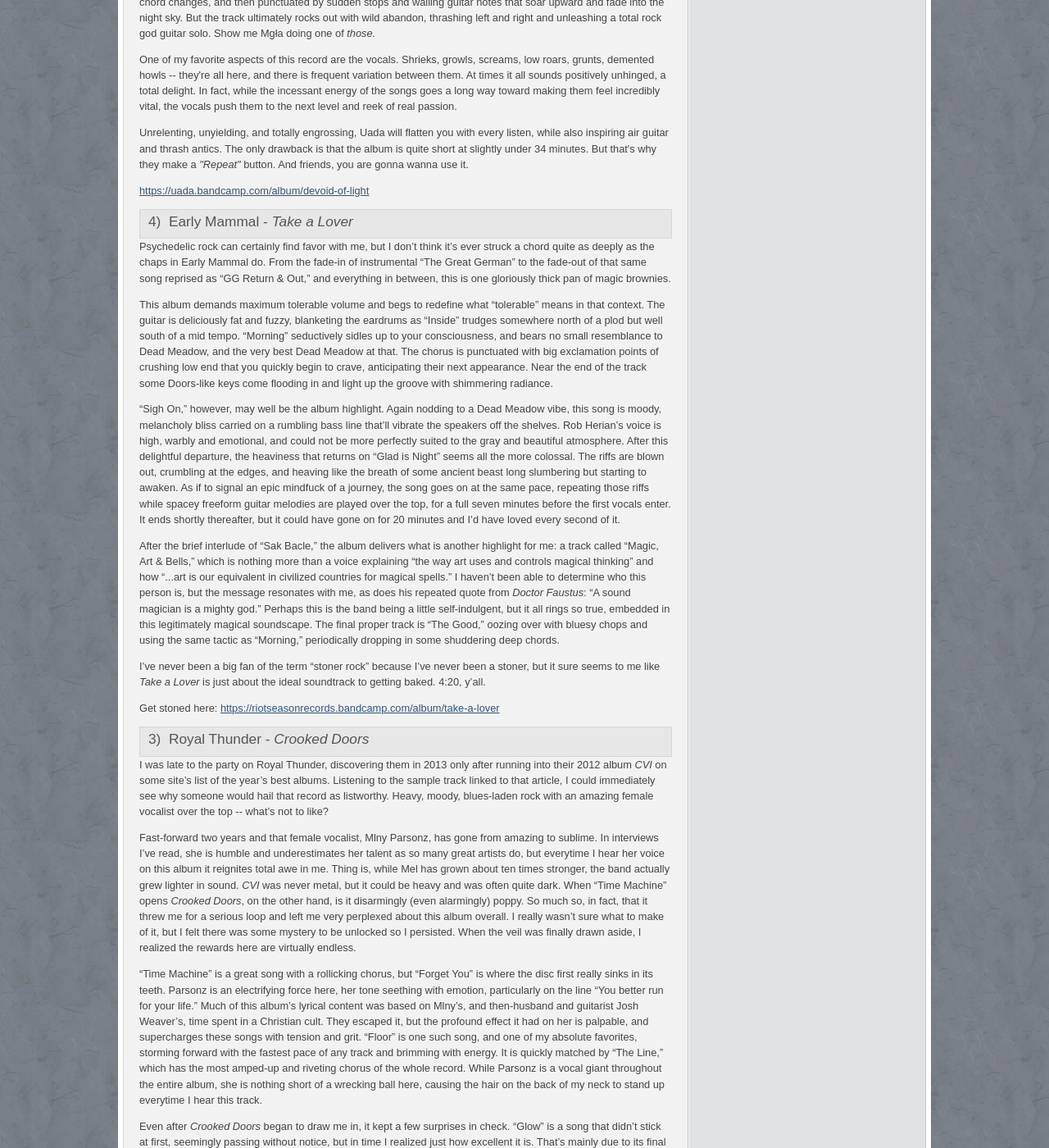
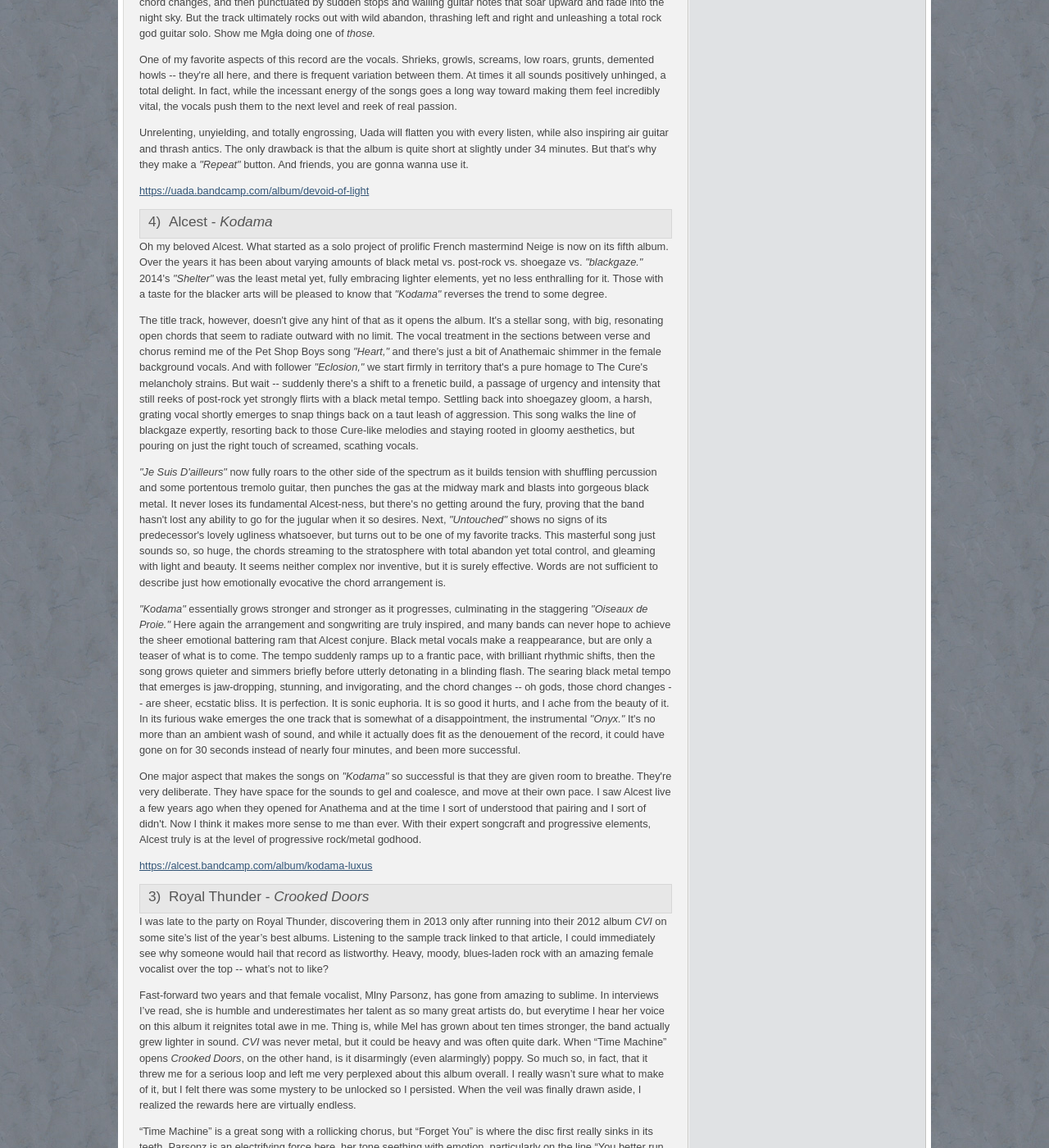
Before and after one commit to luminouscode/luminouscode.fimbulgnosis.com, a Jekyll site: the page built from valecnik/2016_reviews.html, in a window 1280 px wide and 1400 px high, scrolled down 8372 px. Shown: the whole window at 82% size. Built offline with Jekyll 4.4.1, drawn with Linux system fonts in a browser that asks for light colours.

Commit message:
Update 4th review

```diff
--- a/valecnik/2016_reviews.html
+++ b/valecnik/2016_reviews.html
@@ -292,26 +292,26 @@
     </p>
   </div>
   <div class="post_meta">
-    <h3>4)&nbsp;&nbsp;Early Mammal - <i>Take a Lover</i></h3>
+    <h3>4)&nbsp;&nbsp;Alcest - <i>Kodama</i></h3>
   </div>
   <div class="post_body">
     <p>
-    Psychedelic rock can certainly find favor with me, but I don’t think it’s ever struck a chord quite as deeply as the chaps in Early Mammal do. From the fade-in of instrumental “The Great German” to the fade-out of that same song reprised as “GG Return & Out,” and everything in between, this is one gloriously thick pan of magic brownies.
+      Oh my beloved Alcest. What started as a solo project of prolific French mastermind Neige is now on its fifth album. Over the years it has been about varying amounts of black metal vs. post-rock vs. shoegaze vs. <i>"blackgaze."</i> 2014's <i>"Shelter"</i> was the least metal yet, fully embracing lighter elements, yet no less enthralling for it. Those with a taste for the blacker arts will be pleased to know that <i>"Kodama"</i> reverses the trend to some degree.
     </p>
     <p>
-    This album demands maximum tolerable volume and begs to redefine what “tolerable” means in that context. The guitar is deliciously fat and fuzzy, blanketing the eardrums as “Inside” trudges somewhere north of a plod but well south of a mid tempo. “Morning” seductively sidles up to your consciousness, and bears no small resemblance to Dead Meadow, and the very best Dead Meadow at that. The chorus is punctuated with big exclamation points of crushing low end that you quickly begin to crave, anticipating their next appearance. Near the end of the track some Doors-like keys come flooding in and light up the groove with shimmering radiance.
+      The title track, however, doesn't give any hint of that as it opens the album. It's a stellar song, with big, resonating open chords that seem to radiate outward with no limit. The vocal treatment in the sections between verse and chorus remind me of the Pet Shop Boys song <i>"Heart,"</i> and there's just a bit of Anathemaic shimmer in the female background vocals. And with follower <i>"Eclosion,"</i> we start firmly in territory that's a pure homage to The Cure's melancholy strains. But wait -- suddenly there's a shift to a frenetic build, a passage of urgency and intensity that still reeks of post-rock yet strongly flirts with a black metal tempo. Settling back into shoegazey gloom, a harsh, grating vocal shortly emerges to snap things back on a taut leash of aggression. This song walks the line of blackgaze expertly, resorting back to those Cure-like melodies and staying rooted in gloomy aesthetics, but pouring on just the right touch of screamed, scathing vocals.
     </p>
     <p>
-    “Sigh On,” however, may well be the album highlight. Again nodding to a Dead Meadow vibe, this song is moody, melancholy bliss carried on a rumbling bass line that’ll vibrate the speakers off the shelves. Rob Herian’s voice is high, warbly and emotional, and could not be more perfectly suited to the gray and beautiful atmosphere. After this delightful departure, the heaviness that returns on “Glad is Night” seems all the more colossal. The riffs are blown out, crumbling at the edges, and heaving like the breath of some ancient beast long slumbering but starting to awaken. As if to signal an epic mindfuck of a journey, the song goes on at the same pace, repeating those riffs while spacey freeform guitar melodies are played over the top, for a full seven minutes before the first vocals enter. It ends shortly thereafter, but it could have gone on for 20 minutes and I’d have loved every second of it.
+      <i>"Je Suis D'ailleurs"</i> now fully roars to the other side of the spectrum as it builds tension with shuffling percussion and some portentous tremolo guitar, then punches the gas at the midway mark and blasts into gorgeous black metal. It never loses its fundamental Alcest-ness, but there's no getting around the fury, proving that the band hasn't lost any ability to go for the jugular when it so desires. Next, <i>"Untouched"</i> shows no signs of its predecessor's lovely ugliness whatsoever, but turns out to be one of my favorite tracks. This masterful song just sounds so, so huge, the chords streaming to the stratosphere with total abandon yet total control, and gleaming with light and beauty. It seems neither complex nor inventive, but it is surely effective. Words are not sufficient to describe just how emotionally evocative the chord arrangement is.
     </p>
     <p>
-    After the brief interlude of “Sak Bacle,” the album delivers what is another highlight for me: a track called “Magic, Art & Bells,” which is nothing more than a voice explaining “the way art uses and controls magical thinking” and how “...art is our equivalent in civilized countries for magical spells.” I haven’t been able to determine who this person is, but the message resonates with me, as does his repeated quote from <i>Doctor Faustus</i>: “A sound magician is a mighty god.” Perhaps this is the band being a little self-indulgent, but it all rings so true, embedded in this legitimately magical soundscape. The final proper track is “The Good,” oozing over with bluesy chops and using the same tactic as “Morning,” periodically dropping in some shuddering deep chords.
+      <i>"Kodama"</i> essentially grows stronger and stronger as it progresses, culminating in the staggering <i>"Oiseaux de Proie."</i> Here again the arrangement and songwriting are truly inspired, and many bands can never hope to achieve the sheer emotional battering ram that Alcest conjure. Black metal vocals make a reappearance, but are only a teaser of what is to come. The tempo suddenly ramps up to a frantic pace, with brilliant rhythmic shifts, then the song grows quieter and simmers briefly before utterly detonating in a blinding flash. The searing black metal tempo that emerges is jaw-dropping, stunning, and invigorating, and the chord changes -- oh gods, those chord changes -- are sheer, ecstatic bliss. It is perfection. It is sonic euphoria. It is so good it hurts, and I ache from the beauty of it. In its furious wake emerges the one track that is somewhat of a disappointment, the instrumental <i>"Onyx."</i> It's no more than an ambient wash of sound, and while it actually does fit as the denouement of the record, it could have gone on for 30 seconds instead of nearly four minutes, and been more successful.
     </p>
     <p>
-    I’ve never been a big fan of the term “stoner rock” because I’ve never been a stoner, but it sure seems to me like <i>Take a Lover</i> is just about the ideal soundtrack to getting baked. 4:20, y’all.
+      One major aspect that makes the songs on <i>"Kodama"</i> so successful is that they are given room to breathe. They're very deliberate. They have space for the sounds to gel and coalesce, and move at their own pace. I saw Alcest live a few years ago when they opened for Anathema and at the time I sort of understood that pairing and I sort of didn't. Now I think it makes more sense to me than ever. With their expert songcraft and progressive elements, Alcest truly is at the level of progressive rock/metal godhood.
     </p>
     <p>
-    Get stoned here: <a href="https://riotseasonrecords.bandcamp.com/album/take-a-lover" target="_">https://riotseasonrecords.bandcamp.com/album/take-a-lover</a>
+    <a href="https://alcest.bandcamp.com/album/kodama-luxus" target="_">https://alcest.bandcamp.com/album/kodama-luxus</a>
     </p>
   </div>
   <div class="post_meta">
```
